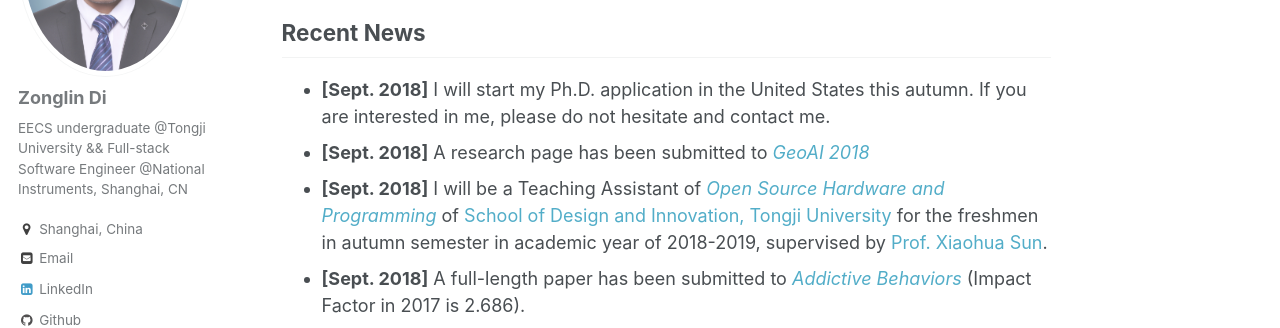
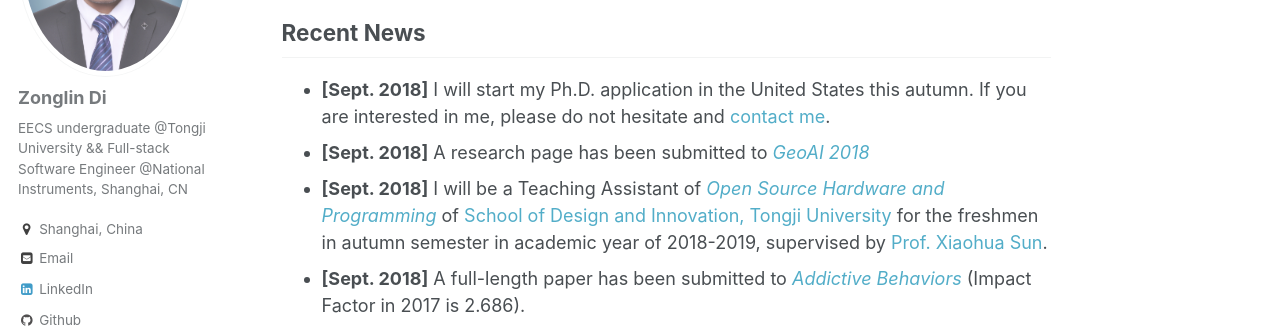
Before and after one commit to ElegantLin/elegantlin.github.io, a Jekyll site: the page built from _pages/about.md, in a window 1280 px wide and 900 px high, scrolled down 302 px. Shown: the part 181-509 px from the top of the window. Built offline with Jekyll 4.4.1, drawn with Linux system fonts in a browser that asks for light colours; some web fonts are replaced; part of the change alters nothing that is shown.

```diff
--- a/_pages/about.md
+++ b/_pages/about.md
@@ -12,7 +12,7 @@ This is the front page of a website that is powered by the [academicpages templa
 
 Recent News
 -----
-* **[Sept. 2018]** I will start my Ph.D. application in the United States this autumn. If you are interested in me, please do not hesitate and contact me.
+* **[Sept. 2018]** I will start my Ph.D. application in the United States this autumn. If you are interested in me, please do not hesitate and [contact me](mailto:1452640@tongji.edu.cn).
 * **[Sept. 2018]** A research page has been submitted to *[GeoAI 2018](https://udi.ornl.gov/geoai)*
 * **[Sept. 2018]** I will be a Teaching Assistant of *[Open Source Hardware and Programming]()* of [School of Design and Innovation, Tongji University](http://tjdi.tongji.edu.cn/?lang=en) for the freshmen in autumn semester in academic year of 2018-2019, supervised by [Prof. Xiaohua Sun](http://tjdi.tongji.edu.cn/TeacherDetail.do?id=3865&lang=_en).
 * **[Sept. 2018]** A full-length paper has been submitted to *[Addictive Behaviors](https://www.journals.elsevier.com/addictive-behaviors)* (Impact Factor in 2017 is 2.686).
```
